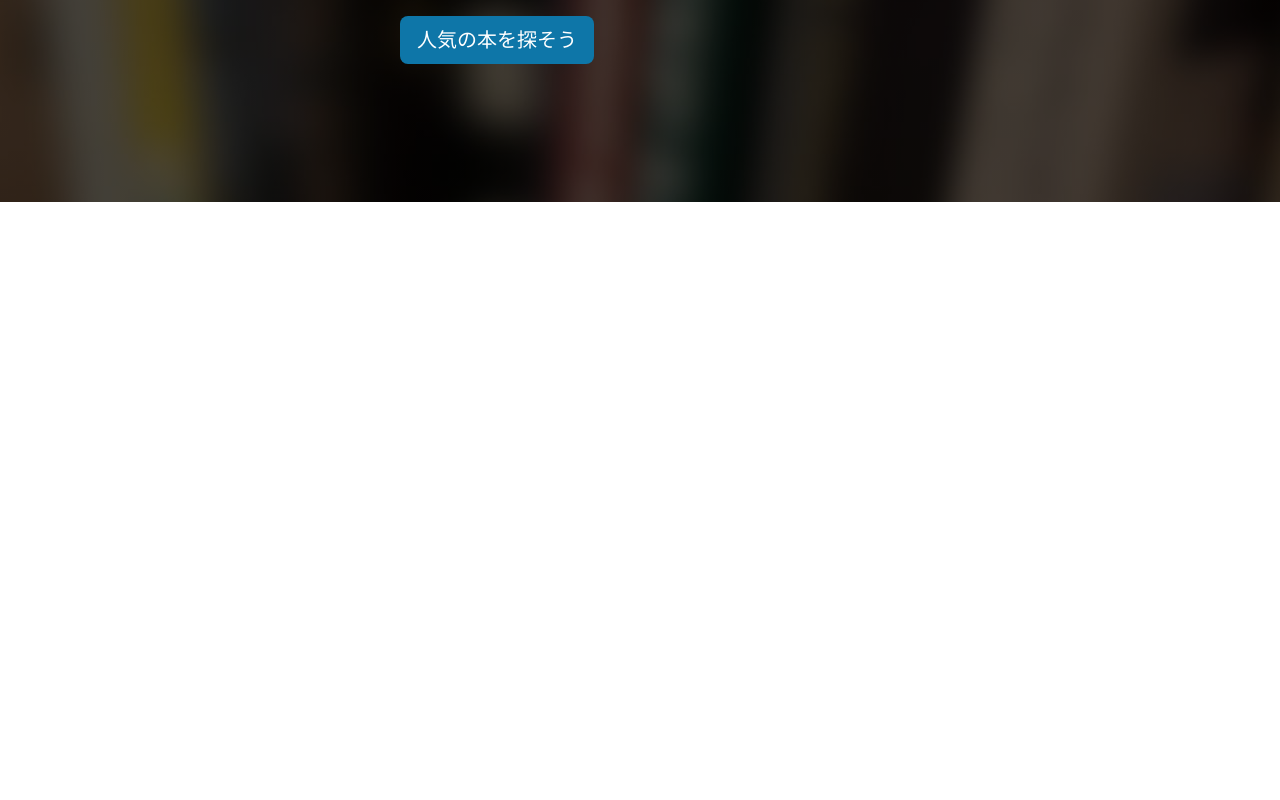
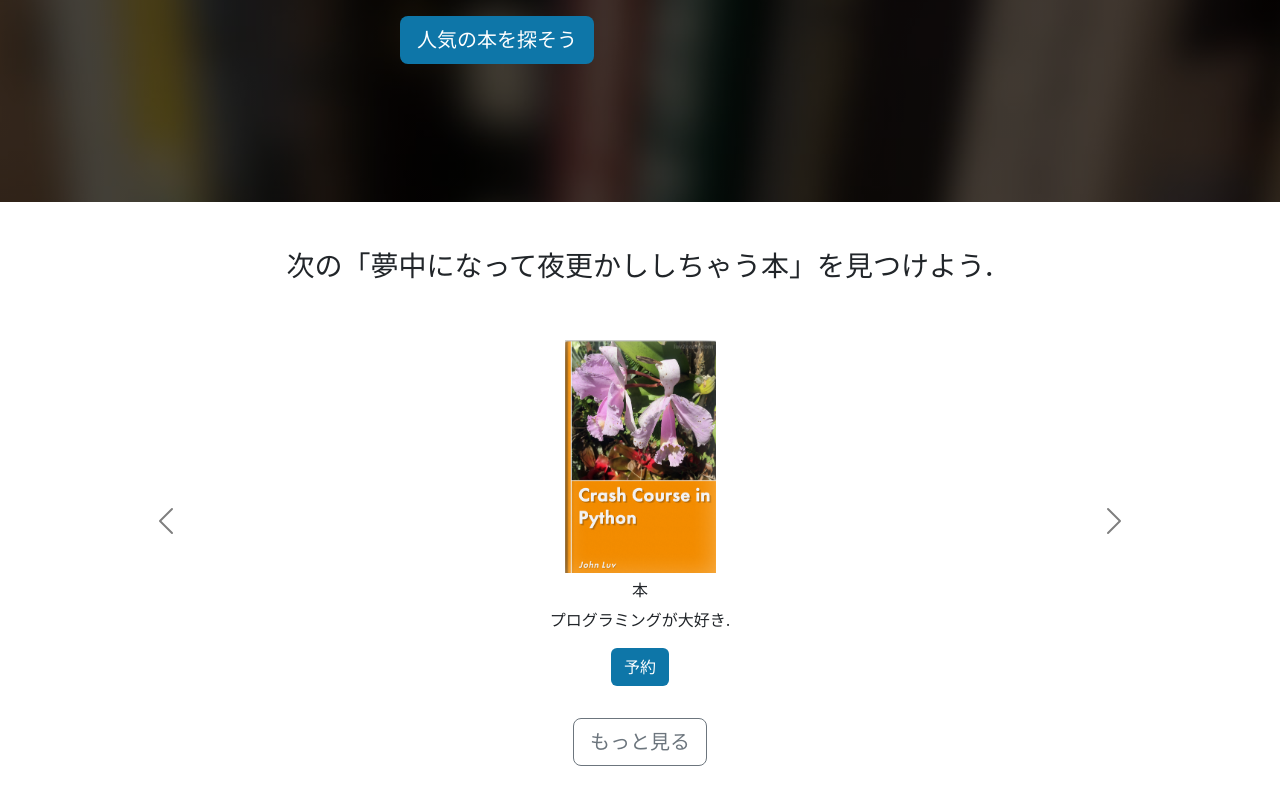
Before and after one commit to taitongngocanh/library-system-management, a React (Create React App) app in the folder 03-frontend/react-library/: page / in a window 1280 px wide. Shown: the part 276-1076 px from the top of the page. Before the commit the page ends 800 px from the top, so only its background shows below. Built offline with nearby package versions, Linux system fonts and the light colour scheme.

Commit message:
add carousel into homepage

```diff
--- a/03-frontend/react-library/src/App.css
+++ b/03-frontend/react-library/src/App.css
@@ -57,3 +57,8 @@
 .btn-explore:hover {
     border: solid 1px #FFFF;
 }
+
+.btn.main-color.reserve-btn:hover {
+    border: 1px solid #000;
+    color: #000 !important;
+}
--- a/03-frontend/react-library/src/App.tsx
+++ b/03-frontend/react-library/src/App.tsx
@@ -2,12 +2,14 @@
 import './App.css';
 import { Navbar } from './layouts/NavbarAndFooter/Navbar';
 import { ExploreTopBook } from './layouts/HomePage/ExploreTopBook';
+import { Carousel } from './layouts/HomePage/Carousel';
 
 function App() {
   return (
     <div>
       <Navbar/>
       <ExploreTopBook/>
+      <Carousel/>
     </div>
   );
 }
--- /dev/null
+++ b/03-frontend/react-library/src/layouts/HomePage/Carousel.tsx
@@ -0,0 +1,101 @@
+export const Carousel = () => {
+     return (
+          <div className="container mt-5" style={{ height: 550 }}>
+               <div className="homepage-carousel-title">
+                    <h3>次の「夢中になって夜更かししちゃう本」を見つけよう.</h3>
+               </div>
+
+               <div id="carouselExampleControls" className="carousel carousel-dark slide mt-5 d-none d-lg-block"
+                    data-bs-interval="false">
+
+                    {/* Desktop */}
+                    <div className="carousel-inner">
+                         <div className="carousel-item active">
+                              <div className="row d-flex justify-content-center align-items-center">
+                                   <div className="col-xs-6 col-sm-6 col-md-4 col-lg-3 mb-3">
+                                        <div className="text-center">
+                                             <img src={require('./../../Images/BooksImages/book-luv2code-1000.png')}
+                                                  width="151" height="233"
+                                                  alt="book" />
+
+                                             <h6 className="mt-2">本</h6>
+                                             <p>プログラミングが大好き.</p>
+                                             <a href="#" className="btn main-color text-white reserve-btn">予約</a>
+                                        </div>
+                                   </div>
+                              </div>
+                         </div>
+
+                         <div className="carousel-item">
+                              <div className="row d-flex justify-content-center align-items-center">
+                                   <div className="col-xs-6 col-sm-6 col-md-4 col-lg-3 mb-3">
+                                        <div className="text-center">
+                                             <img src={require('./../../Images/BooksImages/book-luv2code-1000.png')}
+                                                  width="151" height="233"
+                                                  alt="book" />
+
+                                             <h6 className="mt-2">本</h6>
+                                             <p>プログラミングが大好き.</p>
+                                             <a href="#" className="btn main-color text-white reserve-btn">予約</a>
+                                        </div>
+                                   </div>
+                              </div>
+                         </div>
+
+                         <div className="carousel-item">
+                              <div className="row d-flex justify-content-center align-items-center">
+                                   <div className="col-xs-6 col-sm-6 col-md-4 col-lg-3 mb-3">
+                                        <div className="text-center">
+                                             <img src={require('./../../Images/BooksImages/book-luv2code-1000.png')}
+                                                  width="151"
+                                                  height="233"
+                                                  alt="book" />
+
+                                             <h6 className="mt-2">本</h6>
+                                             <p>プログラミングが大好き.</p>
+                                             <a href="#" className="btn main-color text-white reserve-btn">予約</a>
+                                        </div>
+                                   </div>
+                              </div>
+                         </div>
+
+                    </div>
+
+                    <button className="carousel-control-prev" type="button" data-bs-target="#carouselExampleControls"
+                         data-bs-slide="prev">
+                         <span className="carousel-control-prev-icon" aria-hidden="true"></span>
+                         <span className="visually-hidden">Previous</span>
+                    </button>
+
+                    <button className="carousel-control-next" type="button" data-bs-target="#carouselExampleControls"
+                         data-bs-slide="next">
+                         <span className="carousel-control-next-icon" aria-hidden="true"></span>
+                         <span className="visually-hidden">Next</span>
+                    </button>
+               </div>
+
+               {/* Mobile */}
+               <div className="d-lg-none mt-3">
+                    <div className="row d-flex justify-content-center align-items-center">
+                         <div className="text-center">
+                              <img src={require('./../../Images/BooksImages/book-luv2code-1000.png')}
+                                   alt="book"
+                                   width="151"
+                                   height="233" />
+
+                              <h6 className="mt-2">
+                                   <b>本</b>
+                              </h6>
+                              <p>プログラミングが大好き.</p>
+                              <a className="btn main-color text-white reserve-btn" href="#">Reserve</a>
+                         </div>
+                    </div>
+               </div>
+
+               <div className="homepage-carousel-title mt-3">
+                    <a className="btn btn-outline-secondary btn-lg" href="#">もっと見る</a>
+               </div>
+
+          </div>
+     );
+}
```
